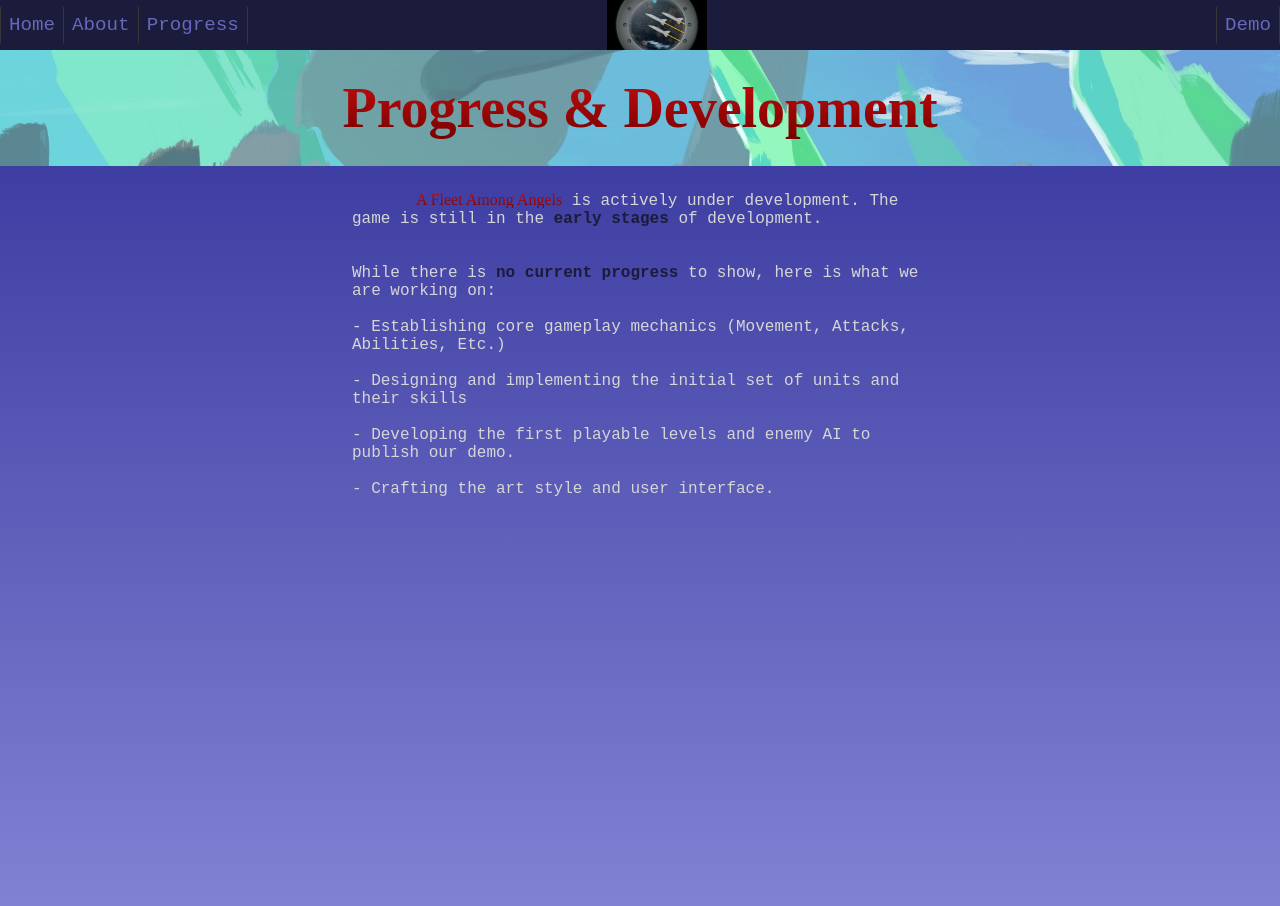
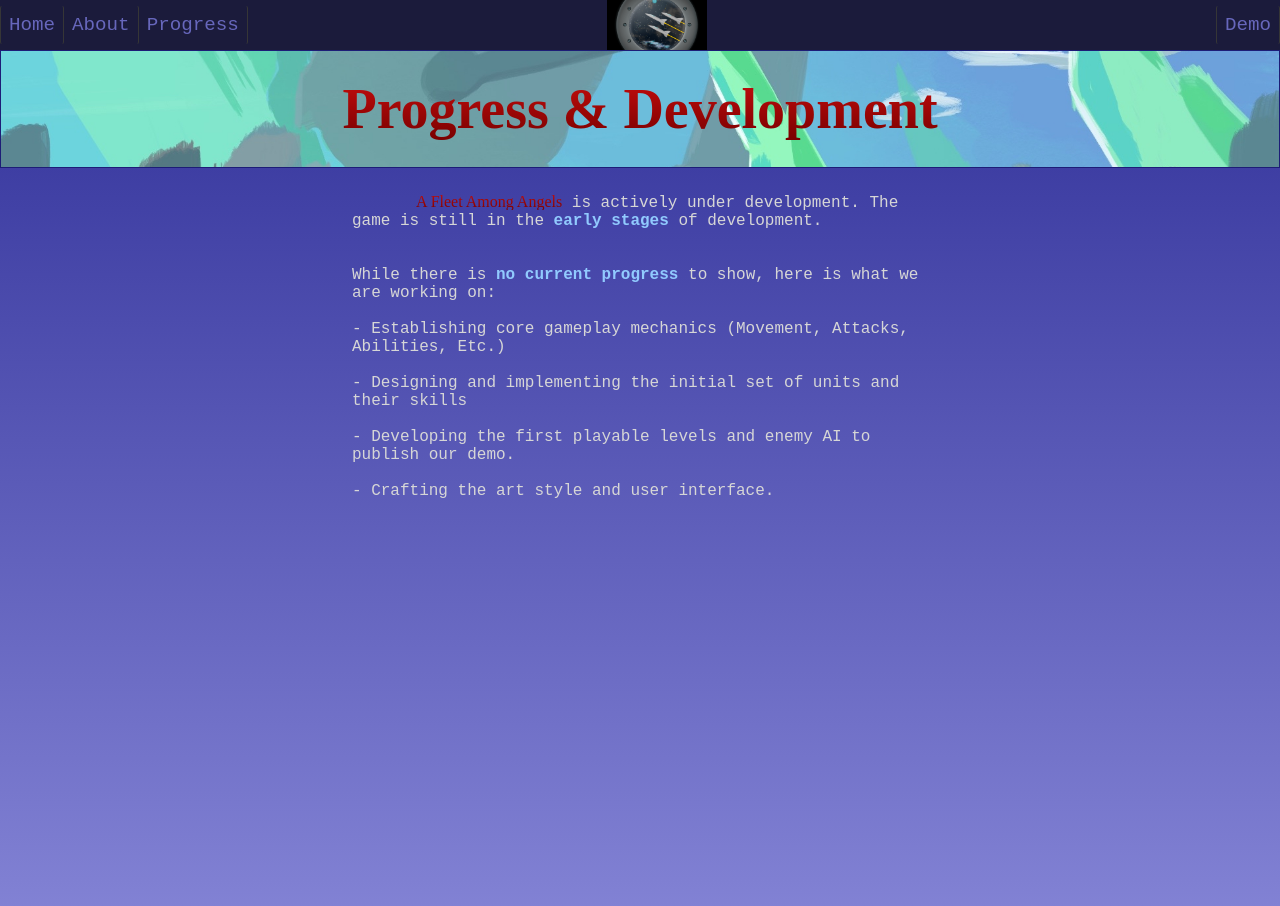
Before and after one commit to ZachBarrentine/A-Fleet-Among-Angels, a React (Vite) app in the folder webPage/afaa-webpage/: page /Progress in a window 1280 px wide. Shown: the top 906 px of the page. Built offline with nearby package versions, Linux system fonts and the light colour scheme; a web font is replaced by a local one.

Commit message:
Adjust banner borders

```diff
--- a/webPage/afaa-webpage/firebase.js
+++ b/webPage/afaa-webpage/firebase.js
@@ -3,8 +3,8 @@ import { initializeApp } from "firebase/app";
 import { getAuth } from "firebase/auth";
 import { getFirestore } from "firebase/firestore";
 
+// Delete contents for every push
 const firebaseConfig = {
-  //our config, its found on firebase
 };
 
 const app = initializeApp(firebaseConfig);
--- a/webPage/afaa-webpage/src/css/AboutTheProject.css
+++ b/webPage/afaa-webpage/src/css/AboutTheProject.css
@@ -12,6 +12,10 @@
     background-repeat: no-repeat;
     background-position: center;
     background-size: cover;
+
+    border: rgb(29, 29, 119);
+    border-width: 1px;
+    border-style: solid;
 }
 
 .projectTitle {
--- a/webPage/afaa-webpage/src/css/Demo.css
+++ b/webPage/afaa-webpage/src/css/Demo.css
@@ -12,6 +12,10 @@
     background-repeat: no-repeat;
     background-position: center;
     background-size: cover;
+
+    border: rgb(29, 29, 119);
+    border-width: 1px;
+    border-style: solid;
 }
 
 .projectTitle {
--- a/webPage/afaa-webpage/src/css/Home.css
+++ b/webPage/afaa-webpage/src/css/Home.css
@@ -17,6 +17,9 @@
 
     background-size: cover;
     margin: 0;
+    border: rgb(29, 29, 119);
+    border-width: 1px;
+    border-style: solid;
 }
 
 /*
--- a/webPage/afaa-webpage/src/css/Progress.css
+++ b/webPage/afaa-webpage/src/css/Progress.css
@@ -30,6 +30,10 @@
     background-position: center;
     background-size: cover;
     margin:0;
+
+    border: rgb(29, 29, 119);
+    border-width: 1px;
+    border-style: solid;
 }
 
 .progressTitle
@@ -56,5 +60,5 @@
 
 .boldText{
     font-weight: bold;
-    color: rgb(27, 27, 59);
+    color: #91cafe;
 }
```
